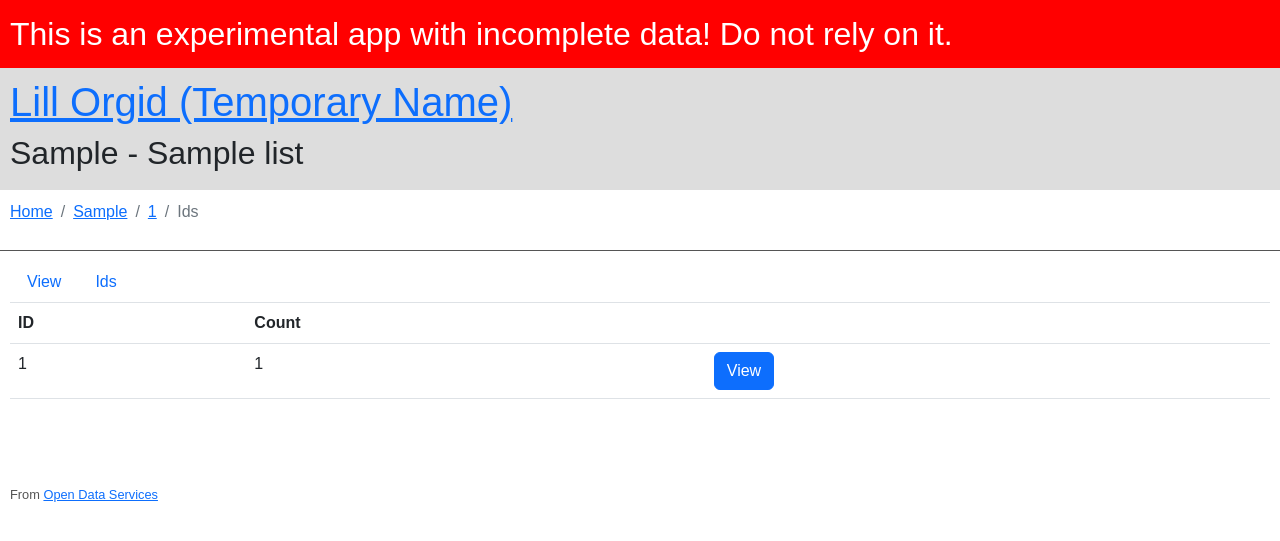
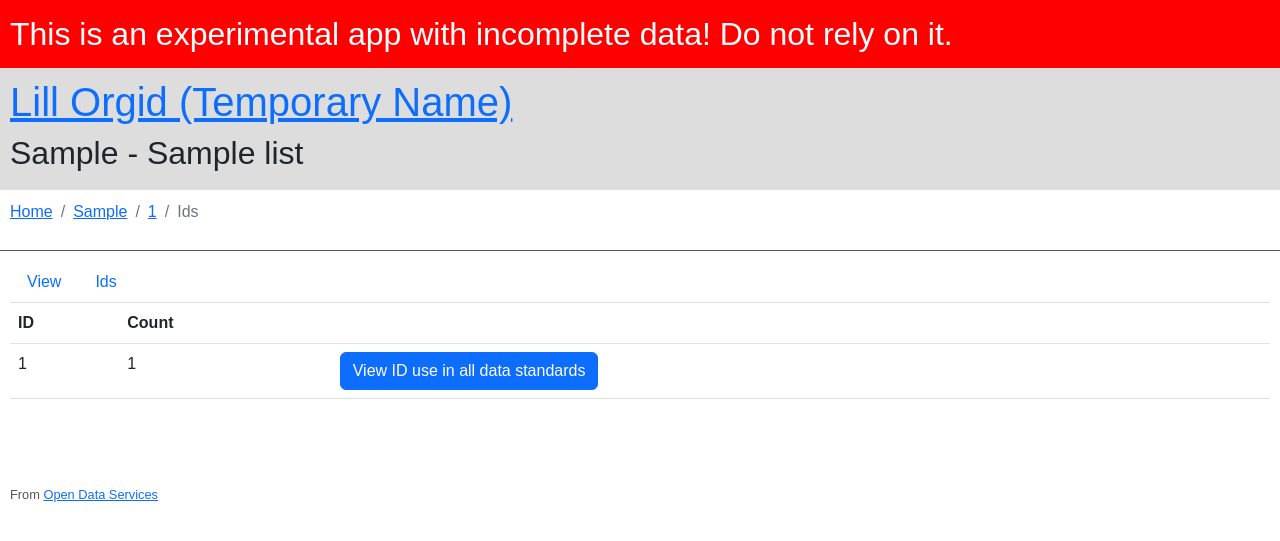
Before and after one commit to OpenDataServices/opendataservices-lill-orgid-web-app, a Flask app: template lillorgid/webapp/templates/data_standard/list/ids.html in a window 1280 px wide. Shown: the top 541 px of the page. Run offline with Flask 2, Linux system fonts and the light colour scheme; the template is opened without the code that fills it: most values are stand-ins (such as "Sample title", 1, 10 or a date in 2020); some libraries are stand-ins or nearby versions.

Commit message:
Label button so it is clearer you are leaving data standard section

```diff
--- a/lillorgid/webapp/templates/data_standard/list/ids.html
+++ b/lillorgid/webapp/templates/data_standard/list/ids.html
@@ -24,7 +24,7 @@
             <tr>
                 <td>{{ id['id'] }}</td>
                 <td>{{ id['count'] }}</td>
-                <td><a href="/list/{{ list['id'] }}/id/{{ id['id'] }}" class="btn btn-primary">View</a></td>
+                <td><a href="/list/{{ list['id'] }}/id/{{ id['id'] }}" class="btn btn-primary">View ID use in all data standards</a></td>
             </tr>
         {% endfor %}
     </table>
```
